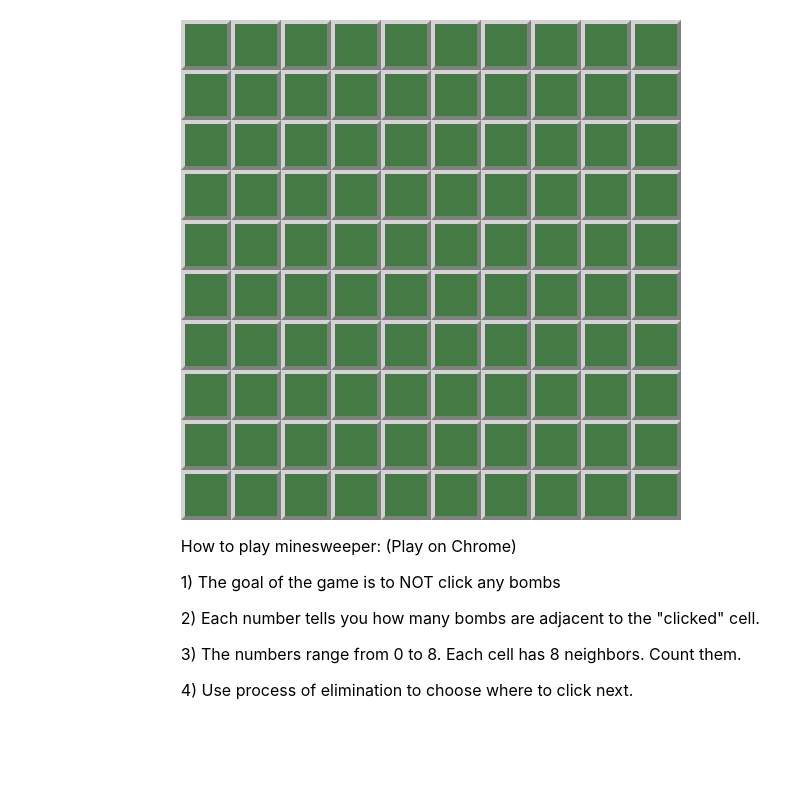
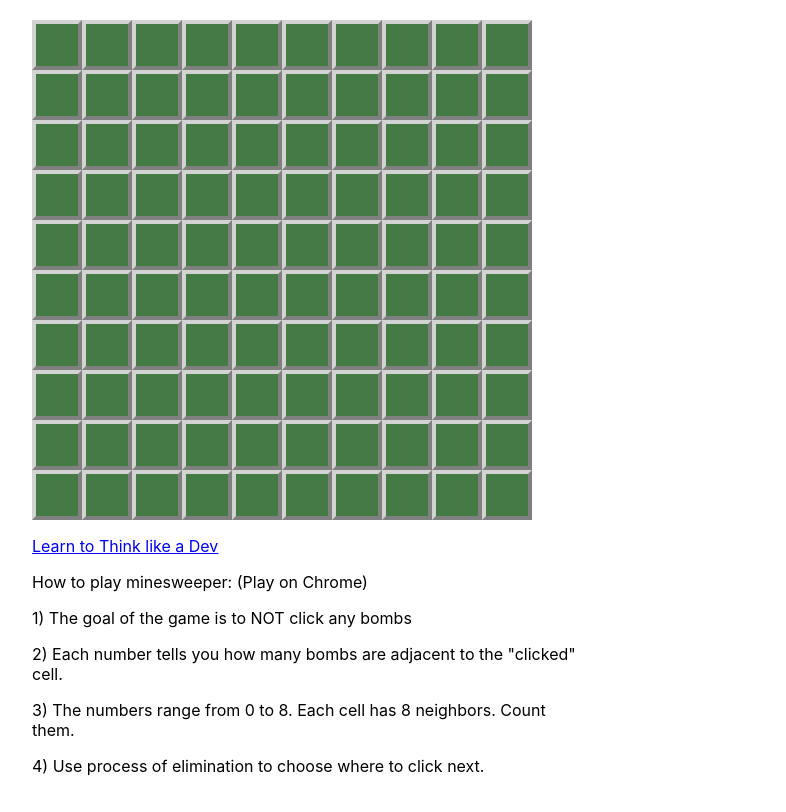
Before and after one commit to LearnCodeFromJohn/MineSweeper, a React (Create React App) app: page / in a window 1280 px wide. Shown: the top 812 px of the page, without its empty margins (216-1002 px from the left). Built offline with nearby package versions, Linux system fonts and the light colour scheme.

Commit message:
css changes

```diff
--- a/src/App.js
+++ b/src/App.js
@@ -4,12 +4,20 @@ import "./App.css";
 
 class App extends Component {
   render() {
+    const widthStyle = {
+      width: "800px"
+    };
     return (
-      <div>
+      <div style={widthStyle}>
         <div className="App">
           <br />
           <Map className="map" />
         </div>
+        <p>
+          <a href="https://www.facebook.com/Learn-to-think-like-a-dev-542566672900463">
+            Learn to Think like a Dev
+          </a>
+        </p>
         <p>How to play minesweeper: (Play on Chrome)</p>
         <p>1) The goal of the game is to NOT click any bombs</p>
         <p>
```
